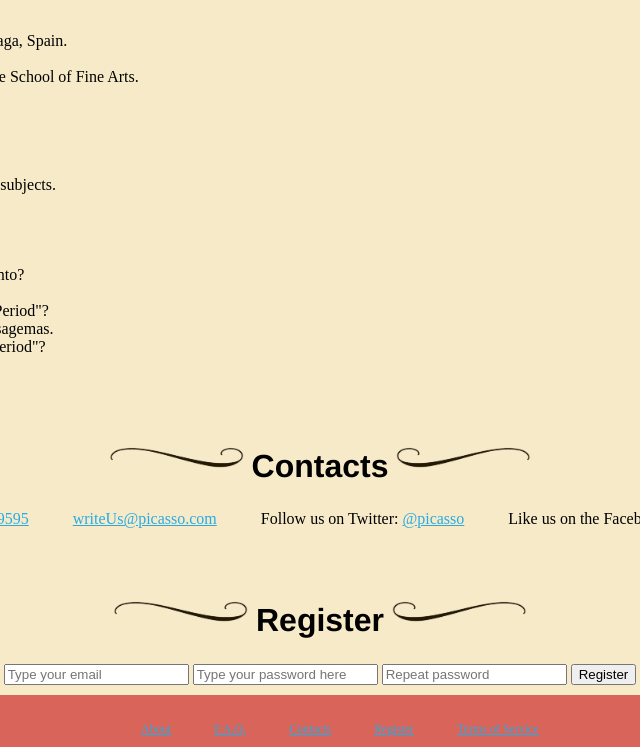
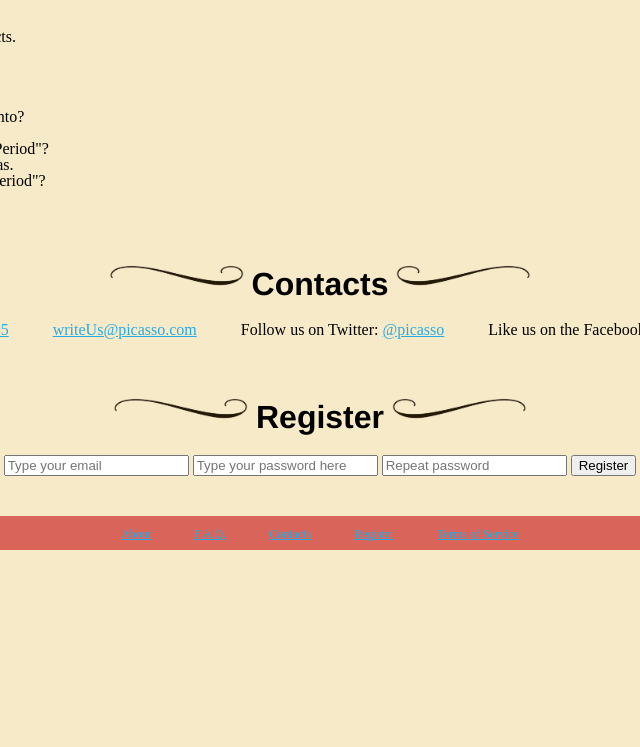
Before and after one commit to Kiwka/kottans-homeworks, a plain HTML site: page Homework-3/index.html in a window 1280 px wide. Shown: the part 1449-2196 px from the top of the page, without its empty margins (320-960 px from the left). After the commit the page ends 1999 px from the top, so only its background shows below. Drawn offline with Linux system fonts and the light colour scheme.

Commit message:
Reset.css was added. Fixed #4

```diff
--- a/Homework-3/css/global.css
+++ b/Homework-3/css/global.css
@@ -41,18 +41,21 @@ h2:after {
 	content: url('../img/decorative_line_right.png');
 }
 
-/* Reset + Styles not from the task */
+/* Styles not from the task */
+nav {
+	padding: 20px;
+}
 
-body {
-	margin: 0;
+h2 {
+	margin-bottom: 20px;
 }
 
 section {
 	padding: 10px;
+	margin-bottom: 30px;
 }
 
 ul {
-	list-style-type: none;
 	text-align: center;
 }
 
--- /dev/null
+++ b/Homework-3/css/reset.css
@@ -0,0 +1,29 @@
+html, body, div, span, applet, object, iframe,
+h1, h2, h3, h4, h5, h6, p, blockquote, pre,
+a, abbr, acronym, address, big, cite, code,
+del, dfn, em, font, img, ins, kbd, q, s, samp,
+small, strike, strong, sub, sup, tt, var,
+b, u, i, center,
+dl, dt, dd, ol, ul, li,
+fieldset, form, label, legend,
+table, caption, tbody, tfoot, thead, tr, th, td {
+    margin: 0;
+    padding: 0;
+    border: 0;
+    outline: 0;
+    font-size: 100%;
+    vertical-align: baseline;
+    background: transparent;
+}
+
+body {
+    line-height: 1;
+}
+
+ol, ul {
+    list-style: none;
+}
+
+:focus {
+    outline: 0;
+}
--- a/Homework-3/index.html
+++ b/Homework-3/index.html
@@ -3,6 +3,7 @@
 <head>
 	<meta charset="UTF-8">
 	<title>In Love with Picasso</title>
+	<link rel="stylesheet" href="css/reset.css" media="screen">
 	<link rel="stylesheet" href="css/global.css" media="screen">
 </head>
 <body>
```
